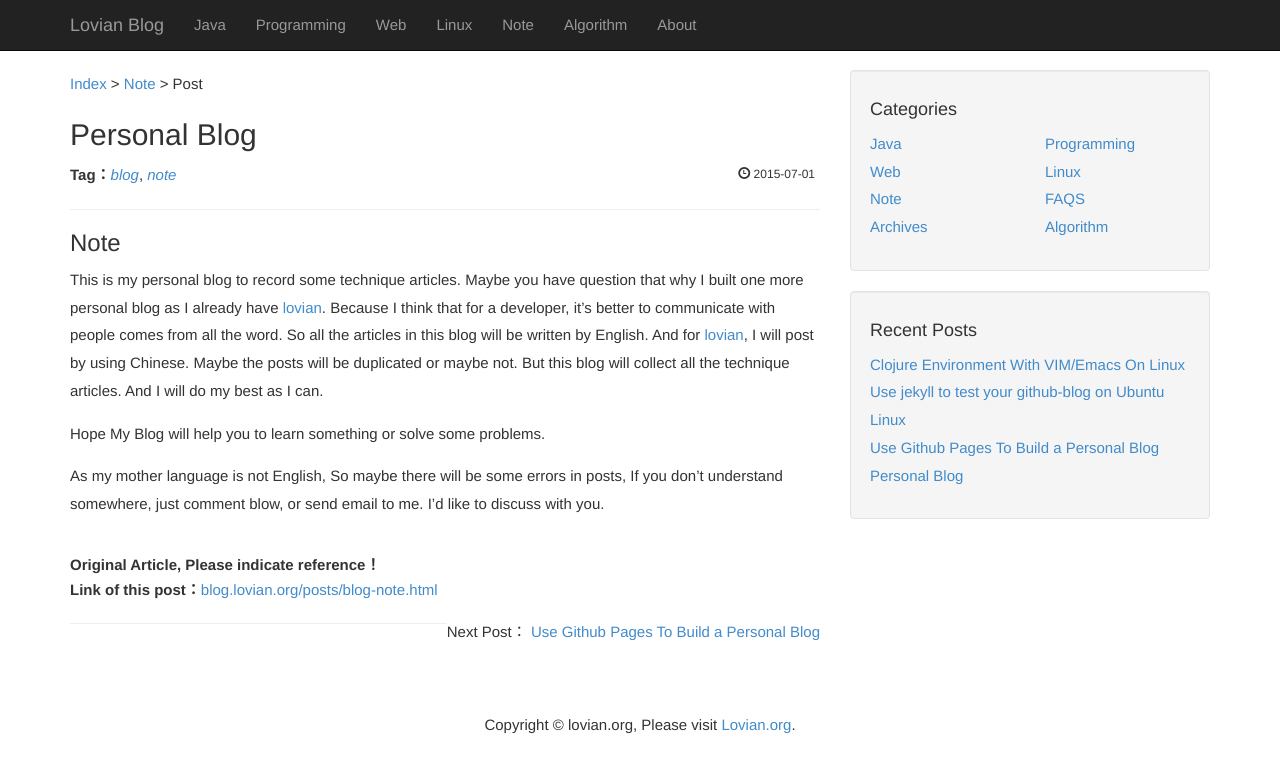
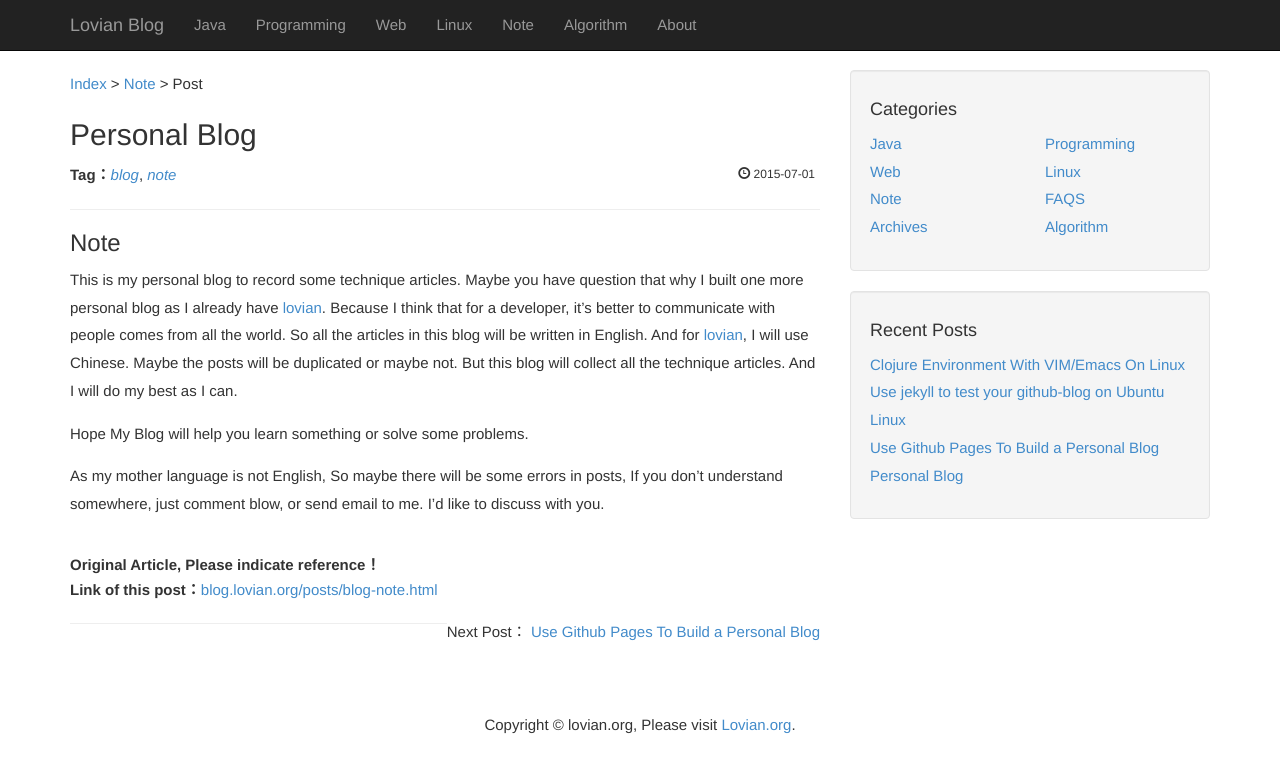
Before and after one commit to ZhengshuaiPENG/zhengshuaipeng.github.io, a Jekyll site: the page built from _posts/2015/2015-07-01-blog-note.markdown, in a window 1280 px wide. Shown: the top 773 px of the page. Built offline with Jekyll 4.4.1, drawn with Linux system fonts in a browser that asks for light colours; comment, search, counter and statistics services are not loaded.

Commit message:
modify words

```diff
--- a/_posts/2015/2015-07-01-blog-note.markdown
+++ b/_posts/2015/2015-07-01-blog-note.markdown
@@ -7,8 +7,8 @@
 ### Note
 
 This is my personal blog to record some technique articles.
-Maybe you have question that why I built one more personal blog as I already have [lovian](www.lovian.org). Because I think that for a developer, it's better to communicate with people comes from all the word. So all the articles in this blog will be written by English. And for  [lovian](www.lovian.org), I will post by using Chinese. Maybe the posts will be duplicated or maybe not. But this blog will collect all the technique articles. And I will do my best as I can.
+Maybe you have question that why I built one more personal blog as I already have [lovian](www.lovian.org). Because I think that for a developer, it's better to communicate with people comes from all the world. So all the articles in this blog will be written in English. And for  [lovian](www.lovian.org), I will use Chinese. Maybe the posts will be duplicated or maybe not. But this blog will collect all the technique articles. And I will do my best as I can.
 
-Hope My Blog will help you to learn something or solve some problems.
+Hope My Blog will help you learn something or solve some problems.
 
 As my mother language is not English, So maybe there will be some errors in posts, If you don't understand somewhere, just comment blow, or send email to me. I'd like to discuss with you.
```
